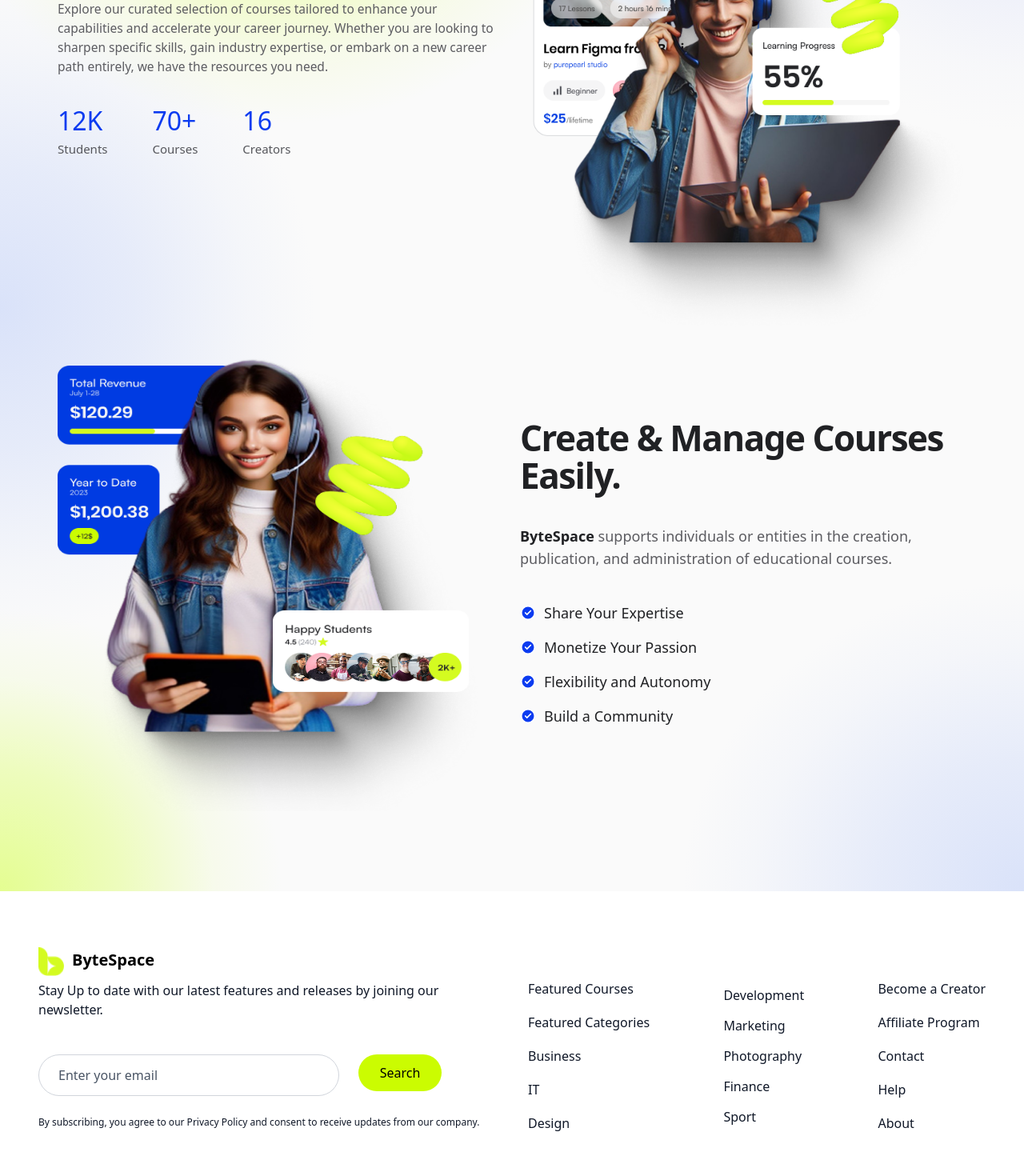
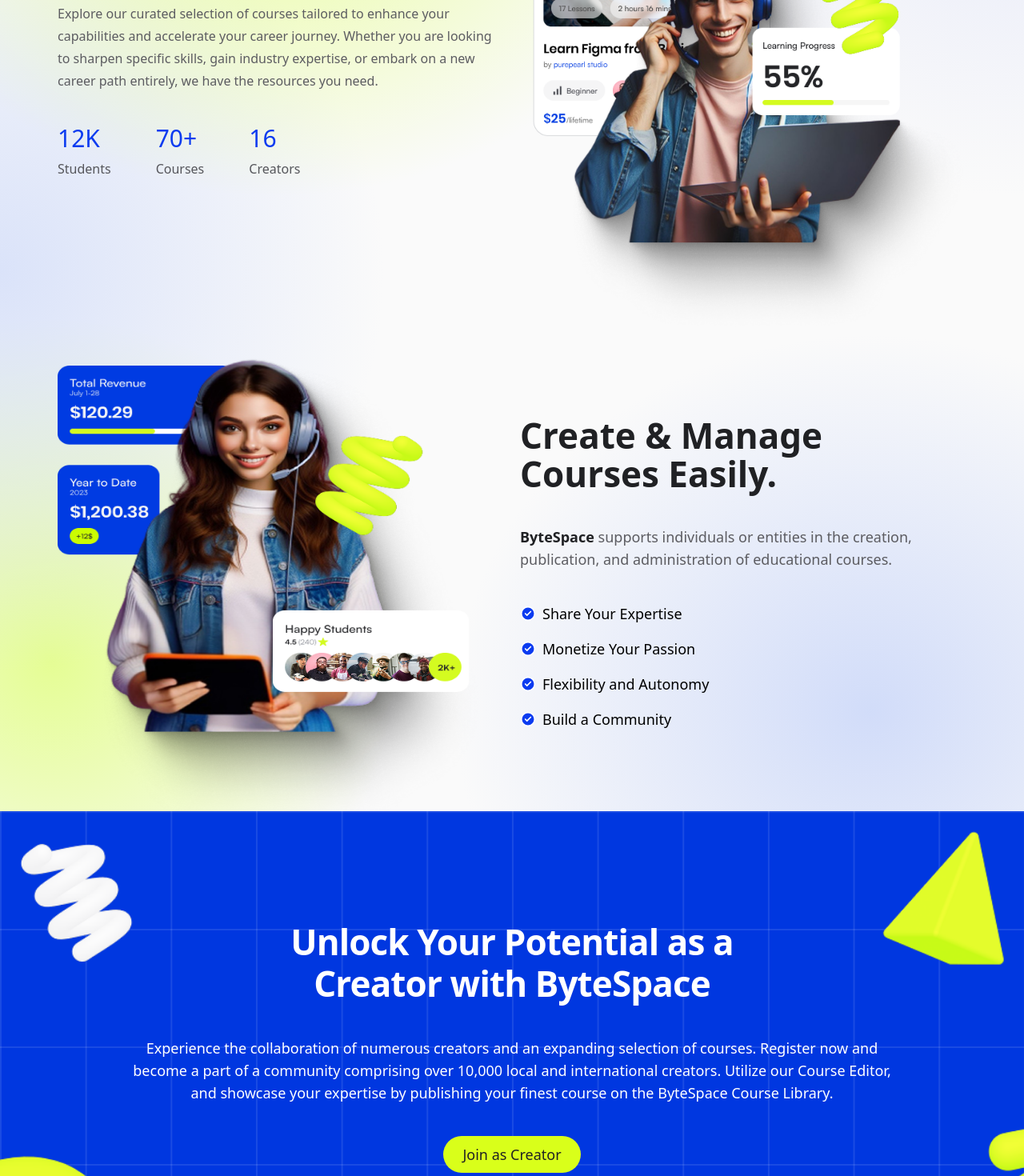
Before and after one commit to Zihadx/bytespace-new, a Next.js app: page / in a window 1280 px wide. Shown: the part 1860-3330 px from the top of the page at 80% size. Built offline with nearby package versions, Linux system fonts and the light colour scheme.

Commit message:
feat: make creator CTA section

```diff
--- a/src/app/(main)/page.tsx
+++ b/src/app/(main)/page.tsx
@@ -1,4 +1,5 @@
 import Categories from "@/src/components/sections/home/Categories";
+import CreatorCTA from "@/src/components/sections/home/CreatorCTA";
 import GrowthPath from "@/src/components/sections/home/GrowthPath";
 import Hero from "@/src/components/sections/home/Hero";
 import Partnership from "@/src/components/sections/home/PartnersStrip";
@@ -10,6 +11,7 @@
       <Partnership />
       <Categories />
       <GrowthPath />
+      <CreatorCTA/>
     </div>
   );
 };
--- a/src/components/sections/home/CreatorCTA.tsx
+++ b/src/components/sections/home/CreatorCTA.tsx
@@ -1,12 +1,59 @@
-import React from "react";
+const gridStyle = {
+  backgroundImage: `
+    linear-gradient(
+      rgba(255, 255, 255, 0.1) 2px,
+      transparent 2px
+    ),
+    linear-gradient(
+      90deg,
+      rgba(255, 255, 255, 0.1) 2px,
+      transparent 2px
+    )
+  `,
+  backgroundSize: "8.333vw 147px",
+};
 
 const CreatorCTA = () => {
   return (
-    <div>
-      <h1>Creator CTA</h1>
-      {/* // Blue CTA: 'Unlock Your Potential as a Creator with ByteSpace' + Join as Creator. */}
+    <section className="relative h-[588px] overflow-hidden bg-[#0037e0] px-6 text-center text-white">
+      {/* Grid */}
+      <div
+        aria-hidden="true"
+        className="pointer-events-none absolute inset-0"
+        style={gridStyle}
+      />
 
-    </div>
+      {/* Ornament */}
+      <div
+        aria-hidden="true"
+        className="pointer-events-none absolute inset-0 bg-cover bg-center"
+        style={{
+          backgroundImage: 'url("/images/ornaments-2.png")',
+        }}
+      />
+
+      {/* Content */}
+      <div className="custom-container relative z-10 mx-auto flex h-full flex-col items-center justify-center">
+        <h2 className="max-w-[600px] text-[44px] font-semibold leading-[1.2] tracking-[-0.02em]">
+          Unlock Your Potential as a Creator with ByteSpace
+        </h2>
+
+        <p className="mt-10 max-w-[970px] text-[18px] leading-7">
+          Experience the collaboration of numerous creators and an expanding
+          selection of courses. Register now and become a part of a community
+          comprising over 10,000 local and international creators. Utilize our
+          Course Editor, and showcase your expertise by publishing your finest
+          course on the ByteSpace Course Library.
+        </p>
+
+        <button
+          type="button"
+          className="mt-10 flex h-[46px] w-[172px] items-center justify-center rounded-full bg-[#d9ff1a] px-6 text-[18px] font-medium text-[#202124] transition-colors hover:bg-[#cfff00]"
+        >
+          Join as Creator
+        </button>
+      </div>
+    </section>
   );
 };
 
--- a/src/components/sections/home/GrowthPath.tsx
+++ b/src/components/sections/home/GrowthPath.tsx
@@ -14,68 +14,26 @@
   "Build a Community",
 ];
 
-const backgroundStyle = {
-  backgroundColor: "#fafafa",
-
-  backgroundImage: `
-    radial-gradient(
-      ellipse 520px 430px at 27% 4%,
-      rgba(225, 255, 115, 0.72) 0%,
-      rgba(225, 255, 115, 0.42) 35%,
-      rgba(225, 255, 115, 0.12) 58%,
-      transparent 78%
-    ),
-
-    radial-gradient(
-      ellipse 470px 430px at 100% 4%,
-      rgba(220, 225, 248, 0.62) 0%,
-      rgba(220, 225, 248, 0.38) 38%,
-      rgba(220, 225, 248, 0.10) 62%,
-      transparent 80%
-    ),
-
-    radial-gradient(
-      ellipse 480px 500px at 0% 46%,
-      rgba(205, 217, 249, 0.72) 0%,
-      rgba(205, 217, 249, 0.45) 35%,
-      rgba(205, 217, 249, 0.12) 65%,
-      transparent 82%
-    ),
-
-    radial-gradient(
-      ellipse 430px 430px at 0% 100%,
-      rgba(220, 255, 105, 0.72) 0%,
-      rgba(220, 255, 105, 0.42) 35%,
-      rgba(220, 255, 105, 0.10) 62%,
-      transparent 82%
-    ),
-
-    radial-gradient(
-      ellipse 520px 470px at 100% 100%,
-      rgba(205, 217, 249, 0.72) 0%,
-      rgba(205, 217, 249, 0.44) 35%,
-      rgba(205, 217, 249, 0.12) 65%,
-      transparent 82%
-    )
-  `,
-};
+const bg = `
+  radial-gradient(ellipse 520px 430px at 27% 4%, rgba(225,255,115,0.7), transparent),
+  radial-gradient(ellipse 470px 430px at 100% 4%, rgba(220,225,248,0.6), transparent),
+  radial-gradient(ellipse 480px 500px at 0% 46%, rgba(205,217,249,0.7), transparent),
+  radial-gradient(ellipse 430px 430px at 5% 85%, rgba(220,255,105,0.7), transparent),
+  radial-gradient(ellipse 520px 470px at 85% 90%, rgba(205,217,249, 0.9), transparent)
+`;
 
 export default function GrowthPath() {
   return (
-    <section
-      className="relative overflow-hidden px-6 py-[100px]"
-      style={backgroundStyle}
-    >
-      <div className="custom-container relative mx-auto">
-        {/* First Row =====*/}
-        <div className="flex flex-col md:flex-row gap-5 justify-between">
-          {/* Content */}
-          <div className="w-1/2 space-y-10">
-            <h2 className=" text-[44px] font-semibold leading-[1.05] tracking-[-1.5px] text-[#202124]">
+    <section className="bg-[#fafafa] px-6 pt-25" style={{ backgroundImage: bg }}>
+      <div className="custom-container mx-auto">
+        {/* ======first row========*/}
+        <div className="flex flex-col gap-5 md:flex-row md:justify-between">
+          <div className="w-full space-y-10 md:w-1/2">
+            <h2 className="text-[44px] font-semibold leading-[1.1] text-[#202124]">
               Your Path to Professional Growth Starts Here!
             </h2>
 
-            <p className="text-[15.5px] leading-[1.55] text-[#5c5c61]">
+            <p className="text-base leading-7 text-[#5c5c61]">
               Explore our curated selection of courses tailored to enhance your
               capabilities and accelerate your career journey. Whether you are
               looking to sharpen specific skills, gain industry expertise, or
@@ -86,51 +44,44 @@
             <div className="flex gap-14">
               {stats.map((stat) => (
                 <div key={stat.label}>
-                  <div className="text-[32px] font-medium leading-none text-[#0b3bf0]">
+                  <h3 className="text-3xl font-medium text-[#0b3bf0]">
                     {stat.value}
-                  </div>
-
-                  <div className="mt-2 text-[15px] text-[#55565b]">
-                    {stat.label}
-                  </div>
+                  </h3>
+                  <p className="mt-2 text-[#55565b]">{stat.label}</p>
                 </div>
               ))}
             </div>
           </div>
 
-          {/* Image */}
-          <div className="flex justify-end w-1/2">
+          <div className="flex w-full justify-end md:w-1/2">
             <Image
               src="/images/growth-image-1.png"
               alt="Student learning online"
               width={580}
               height={552}
-              priority
-              className="h-[552px]"
+              className="h-138"
             />
           </div>
         </div>
 
-        {/* Second Row */}
-        <div className="flex flex-col md:flex-row gap-5 justify-between items-center">
-          {/* Image */}
-          <div className="flex justify-start w-1/2">
+        {/* ========second row==== */}
+        <div className="flex flex-col items-center gap-5 md:flex-row md:justify-between">
+          <div className="flex w-full justify-start md:w-1/2">
             <Image
               src="/images/growth-image-2.png"
               alt="Creator managing courses"
               width={580}
               height={552}
-              className="h-[596px]"
+              className="h-149"
             />
           </div>
 
-          {/* Content */}
-          <div className="w-1/2 space-y-10">
-            <h2 className="text-[44px] font-semibold leading-[1.05] tracking-[-1.5px] text-[#202124]">
+          <div className="w-full space-y-10 md:w-1/2">
+            <h2 className="text-[44px] font-semibold leading-[1.1] text-[#202124]">
               Create &amp; Manage Courses Easily.
             </h2>
 
-            <p className="text-[18px] leading-[1.55] text-[#5c5c61]">
+            <p className="text-lg leading-7 text-[#5c5c61]">
               <span className="font-semibold text-[#202124]">ByteSpace</span>{" "}
               supports individuals or entities in the creation, publication, and
               administration of educational courses.
@@ -138,11 +89,8 @@
 
             <ul className="space-y-4">
               {features.map((feature) => (
-                <li
-                  key={feature}
-                  className="flex items-center gap-2.5 text-[18px] text-[#202124]"
-                >
-                  <CircleCheck className="size-5 shrink-0 fill-[#0b3bf0] text-white" />
+                <li key={feature} className="flex items-center gap-2 text-lg">
+                  <CircleCheck className="size-5 fill-[#0b3bf0] text-white" />
                   {feature}
                 </li>
               ))}
```
Also changed, not shown: public/images/ornaments-2.png (renamed from public/images/Group 6.png).
